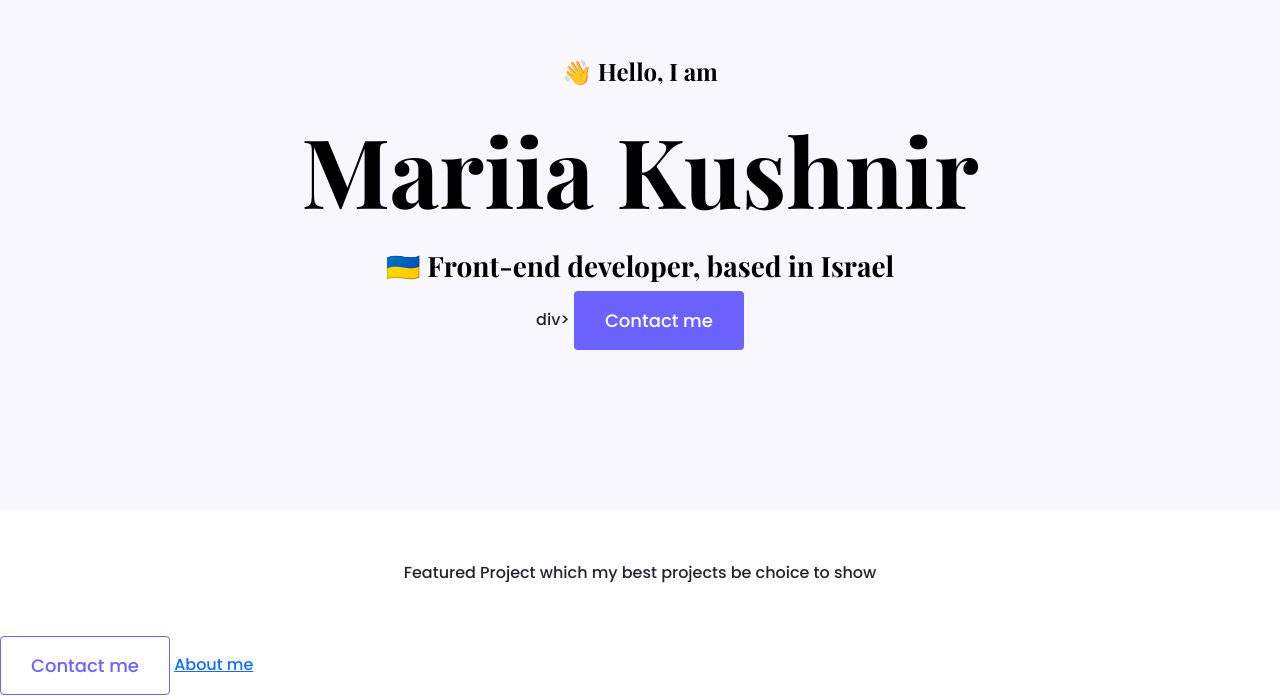
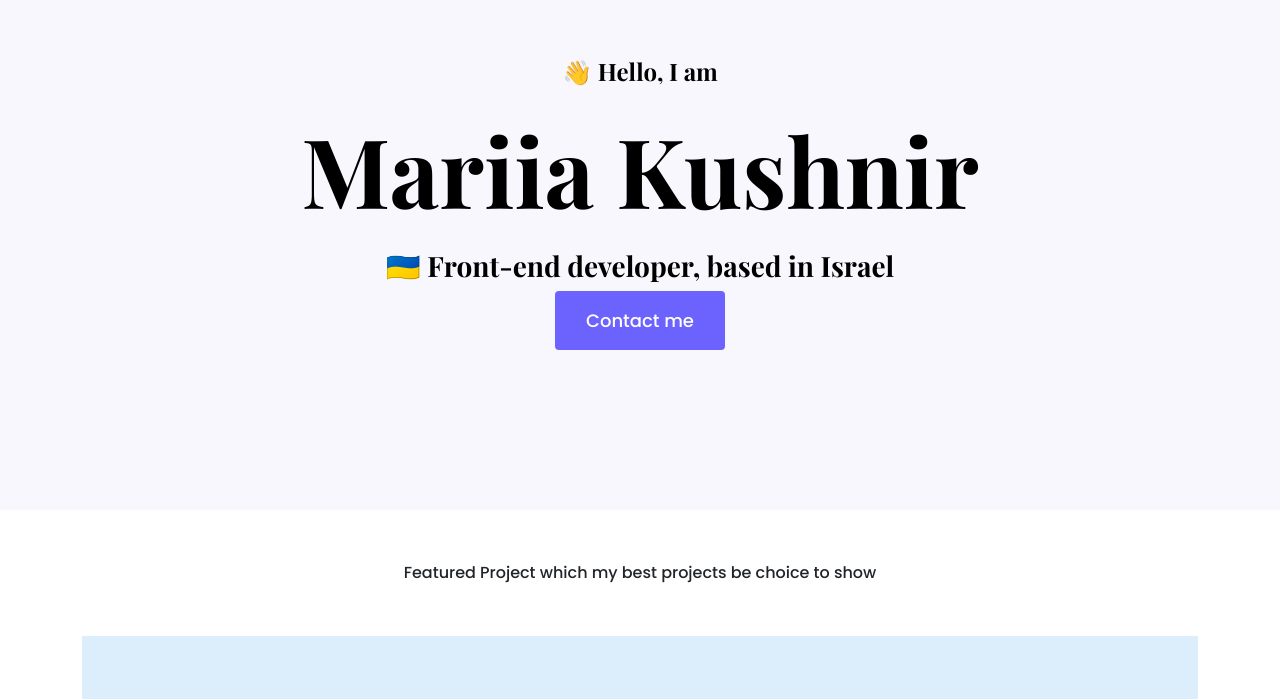
Before and after one commit to MariiaChitra/responsive-hm-w4, a plain HTML site: page index.html in a window 1280 px wide. Shown: the part 107-806 px from the top of the page. Drawn offline with nearby package versions, Linux system fonts and the light colour scheme.

Commit message:
updated index.html

```diff
--- a/index.html
+++ b/index.html
@@ -24,17 +24,13 @@
     <h2 class="text-center">👋 Hello, I am</h2>
     <h1 class="text-center">Mariia Kushnir</h1>
     <h3 class="text-center">🇺🇦 Front-end developer, based in Israel</h3>
-    div>
-    <a href="#" class="btn btn-branding">Contact me</a>
-</div>
+    <div>
+        <a href="#" class="btn btn-branding">Contact me</a>
+    </div>
 </div>
 <p class="text-center m-5">
     Featured Project which my best projects be choice to show
 </p>
-<div class="navigation-links mb-5">
-    <a href="about.html#contact" class="btn btn-branding-outline">Contact me</a>
-    <a href="about.html" class="secondary-link">About me</a>
-</div>
 <div class="container">
     <div class="row mb-5">
         <div class="col d-none d-lg-block"></div>
```
